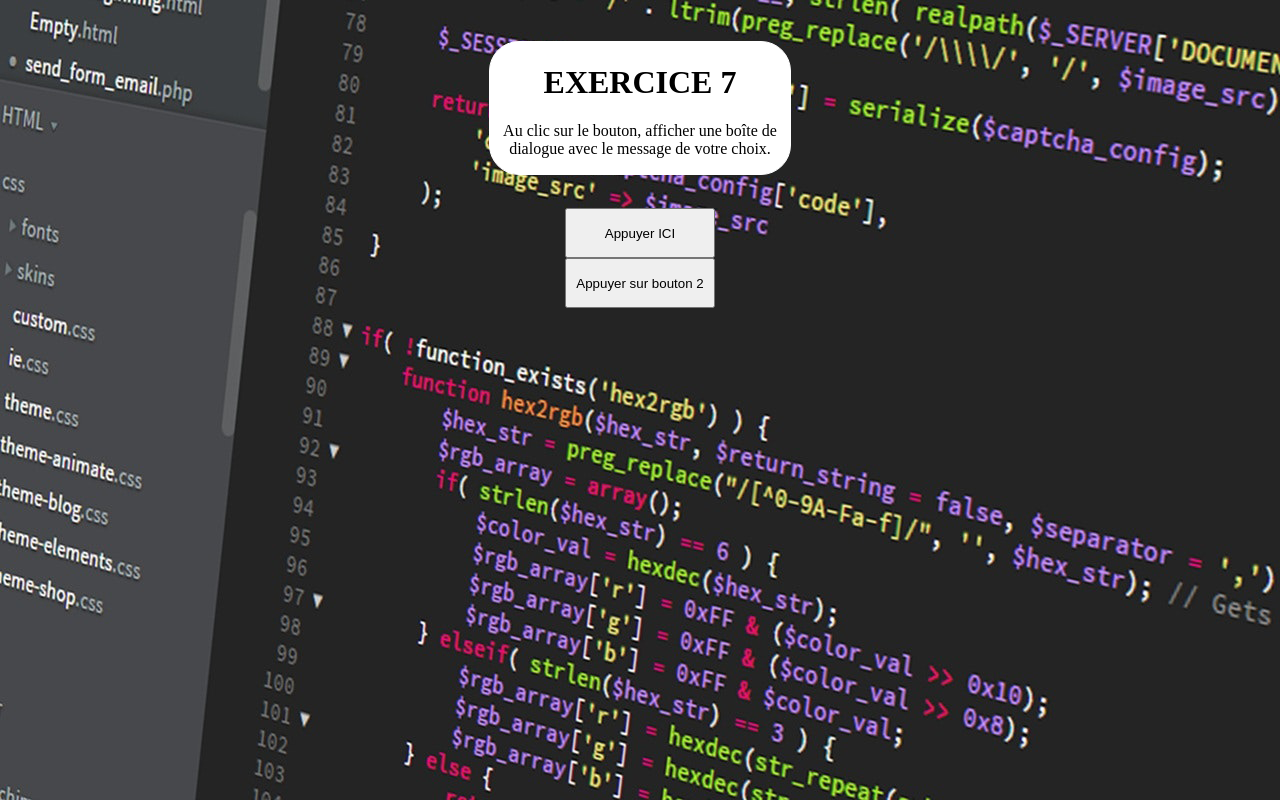
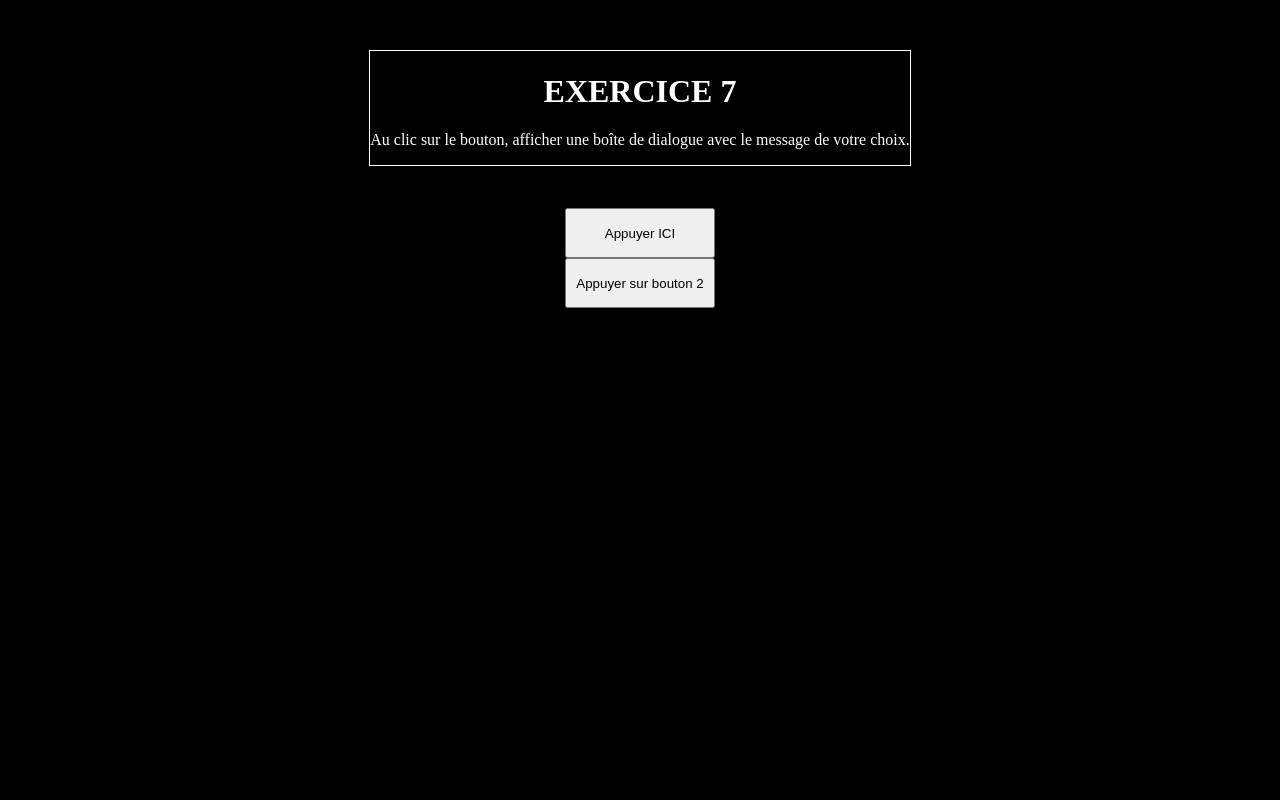
Before and after one commit to FoxHermit/JQuery-Exercice-7, a plain HTML site: page index.html in a window 1280 px wide. Drawn offline with Linux system fonts and the light colour scheme.

Commit message:
Corrigé Final

```diff
--- a/assets/css/style.css
+++ b/assets/css/style.css
@@ -1,6 +1,5 @@
 body{
-  height: 200px;
-  background-image: url("../img/image2.png");
+  background-color: black;
 }
 .container {
     height: 200px;
@@ -10,12 +9,8 @@ body{
 }
 .border{
   border: 1px solid white;
-  border-color: white;
-  width: 300px;
-  border-radius: 30px;
   text-align: center;
-  color: black;
-  background-color: white;
+  color: white;
   justify-content: center;
 }
 .boutonStyle{
```
